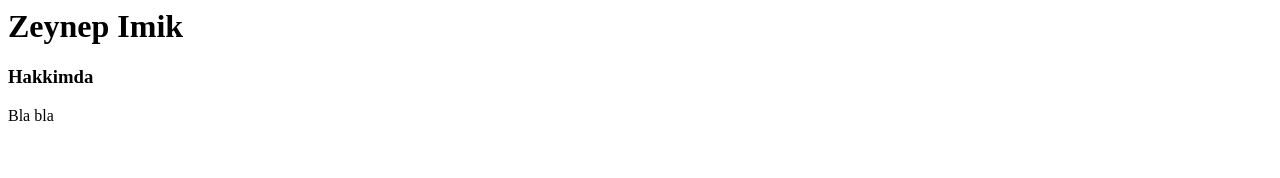
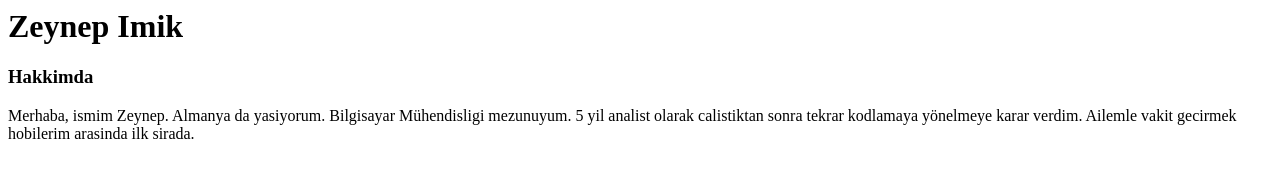
Before and after one commit to zeyemzeh/kodluyoruz-Projeler, a plain HTML site: page Html-Odevleri/Odev-1/index.html in a window 1280 px wide. Drawn offline with Linux system fonts and the light colour scheme.

Commit message:
html icine bilgiler girildi

```diff
--- a/Html-Odevleri/Odev-1/index.html
+++ b/Html-Odevleri/Odev-1/index.html
@@ -1,3 +1,4 @@
 <h1>Zeynep Imik</h1> <!-- H1 kodu ile ilk baslik-->
 <h3>Hakkimda</h3> <!--h3 kodu ile alt baslik-->
-<p>Bla bla</p> <!-- p kodu ile paragraf-->
+<p>Merhaba, ismim Zeynep. Almanya da yasiyorum. Bilgisayar Mühendisligi mezunuyum.
+5 yil analist olarak calistiktan sonra tekrar kodlamaya yönelmeye karar verdim. Ailemle vakit gecirmek hobilerim arasinda ilk sirada. </p> <!-- p kodu ile paragraf-->
```
